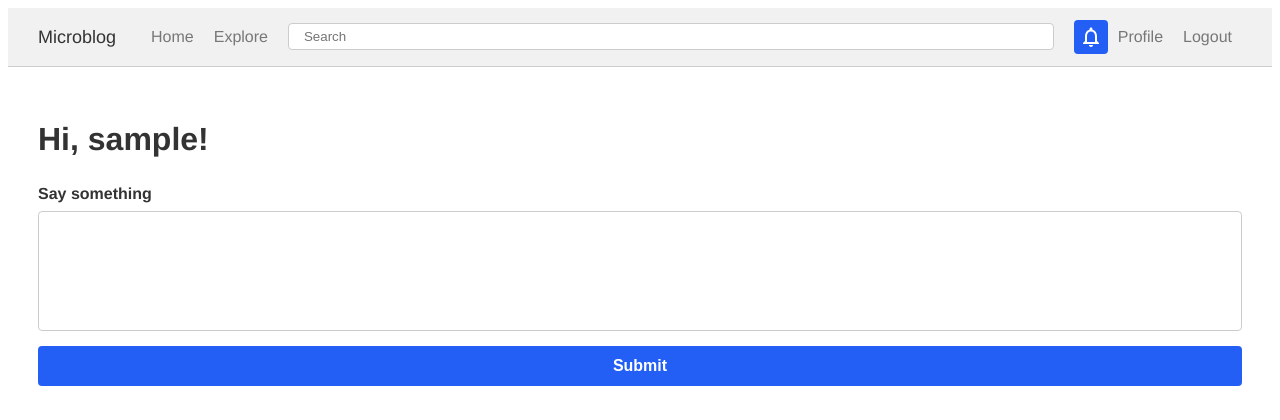
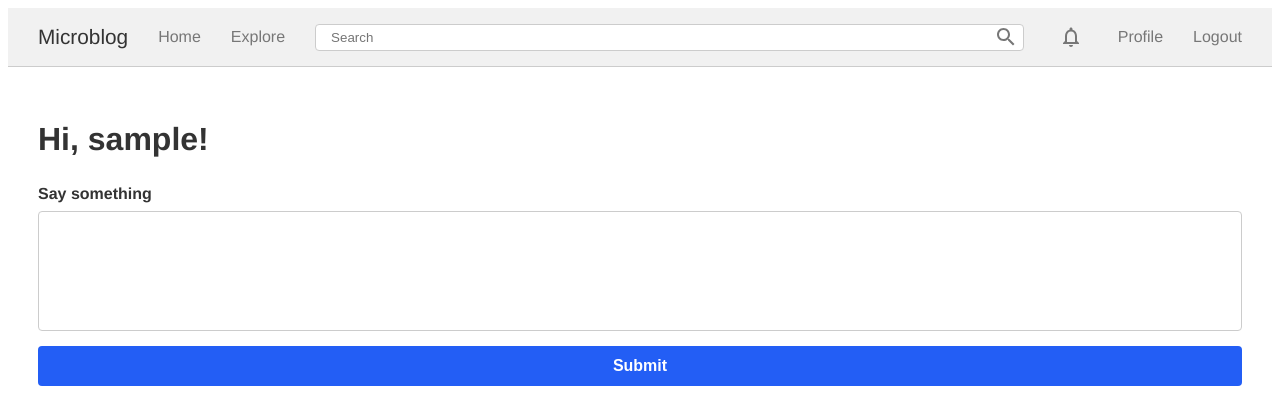
Before and after one commit to Nailheart/microblog, a Flask app: page / in a window 1280 px wide. Shown: the top 420 px of the page. Run offline with Flask 2, Linux system fonts and the light colour scheme; the visitor is signed in with stand-in values (Sample User, id 1); data comes from the database, SQL or seed files in the repository; data that the repository does not hold is empty; style sheets or scripts are compiled from the project's sources; some libraries are stand-ins or nearby versions.

Commit message:
Переделана навигация сайта

```diff
--- a/app/scss/blocks/header.scss
+++ b/app/scss/blocks/header.scss
@@ -4,27 +4,70 @@
   position: relative;
 }
 
+.header__container {
+  @include container;
+
+  display: flex;
+  align-items: center;
+  padding-top: 12px;
+  padding-bottom: 12px;
+}
+
+.header__logo {
+  font-size: 1.125rem;
+  line-height: 1;
+  margin-right: 15px;
+  z-index: 99;
+
+  @include media-min(md) { font-size: 1.3rem; }
+  @include media-min(lg) { margin-right: 30px; }
+}
+
 .header__search {
-  @include media-max(md) {
-    width: 90%;
-    margin-bottom: 10px;
-    order: -1;
-  }
-  @include media-min(md) {
-    width: 100%;
-    margin: 0 20px 0 10px;
-  }
+  width: 100%;
+  position: relative;
+  z-index: 99;
 }
 
 .header__search-input {
+  color: var(--color-dark-grey);
   width: 100%;
-  padding: 5px 15px;
+  padding: 5px 35px 5px 15px;
   border: 1px solid var(--color-border);
   border-radius: var(--border-radius);
   box-sizing: border-box;
+  transition: .2s;
 
   &:focus {
     outline: 1px solid var(--color-blue);
     border-color: var(--color-blue);
   }
 }
+
+.header__search-submit {
+  display: flex;
+  align-items: center;
+  justify-content: center;
+  color: var(--color-grey);
+  width: 35px;
+  height: 100%;
+  padding: 5px;
+  background-color: transparent;
+  border: none;
+  border-radius: var(--border-radius);
+  box-sizing: border-box;
+  cursor: pointer;
+  transition: .2s;
+  position: absolute;
+  top: 0;
+  right: 0;
+
+  &:hover,
+  &:focus-visible {
+    color: var(--color-dark-grey);
+  }
+}
+
+.header__notification {
+  z-index: 99;
+}
--- a/app/scss/blocks/nav.scss
+++ b/app/scss/blocks/nav.scss
@@ -1,12 +1,11 @@
 .nav {
-  @include container;
+  display: flex;
+  align-items: center;
+  gap: 0 15px;
+  width: 100%;
+
   @include media-max(md) {
     &--active {
-      .nav__header {
-        margin: 0 -15px;
-        padding: 0 15px;
-      }
-
       .nav__toggle-item {
         height: 0;
 
@@ -14,37 +13,21 @@
         &::after { transform: translate(0) rotate(-45deg); }
       }
 
-      .nav__content {
-        transform: translateX(0);
-        z-index: 9;
-      }
+      .nav__mobile { display: flex; }
     }
   }
-  @include media-min(md) {
-    display: flex;
-    align-items: center;
-    padding-top: 5px;
-    padding-bottom: 5px;
+  @include media-min(lg) {
+    gap: 0 30px;
   }
 }
 
 .nav__header {
-  @include media-max(md) {
-    display: flex;
-    align-items: center;
-    justify-content: space-between;
-  }
+  display: flex;
+  align-items: center;
+
   @include media-min(md) {
     margin-right: 10px;
   }
-}
-
-.nav__logo {
-  display: block;
-  font-size: 18px;
-  line-height: 1;
-  padding: 15px;
-  margin-left: -15px;
 }
 
 .nav__toggle {
@@ -52,12 +35,22 @@
   justify-content: center;
   align-items: center;
   flex-direction: column;
+  color: var(--color-grey);
   width: 24px;
   height: 24px;
+  margin-left: auto;
   padding: 0;
   background-color: transparent;
   border: none;
   cursor: pointer;
+  transition: .2s;
+  z-index: 99;
+  order: 3;
+
+  &:hover,
+  &:focus-visible {
+    color: var(--color-dark-grey);
+  }
 
   @include media-min(md) { display: none; }
 }
@@ -84,33 +77,8 @@
   &::after { transform: translateY(6px); }
 }
 
-.nav__content {
-  @include media-max(md) {
-    display: flex;
-    align-items: center;
-    justify-content: center;
-    flex-direction: column;
-    font-size: 22px;
-    font-weight: 700;
-    text-align: center;
-    width: 100vw;
-    height: calc(100vh - 49px);
-    background-color: var(--color-bg);
-    position: absolute;
-    top: calc(100% + 1px);
-    left: 0;
-    right: 0;
-    transform: translateX(-100%);
-    transition: .3s ease-in;
-  }
-  @include media-min(md) {
-    display: flex;
-    align-items: center;
-    width: 100%;
-  }
-}
-
 .nav__list {
+  display: none;
   list-style: none;
   margin: 0;
   padding-left: 0;
@@ -118,52 +86,65 @@
   @include media-min(md) {
     display: flex;
     align-items: center;
+  }
+}
 
-    &--left { margin-right: auto; }
-    &--right { margin-left: auto; }
-  }
+.nav__item {
+  margin-right: 15px;
+
+  &:last-child { margin-right: 0; }
+  @include media-min(lg) { margin-right: 30px; }
 }
 
 .nav__link {
   display: block;
   color: var(--color-grey);
   white-space: nowrap;
-  padding-top: 10px;
-  padding-bottom: 10px;
   transition: .2s;
 
   &:hover,
   &:focus-visible { color: var(--color-dark-grey); }
+}
 
-  @include media-min(md) { padding: 10px; }
+.nav__mobile {
+  display: none;
+  width: 100vw;
+  height: calc(100vh - 59px);
+  background-color: var(--color-bg);
+  box-sizing: border-box;
+  overflow: auto;
+  position: absolute;
+  top: 59px;
+  left: 0;
+  // transform: translateX(-100%);
+  // transition: .2s;
+  animation: .2s ease-in show-menu;
+  z-index: 98;
+}
 
-  &--message {
-    display: flex;
-    justify-content: center;
-    align-items: center;
-    color: var(--color-white);
-    padding: 5px 10px;
-    background-color: var(--color-blue);
-    border-radius: 4px;
-    position: relative;
+.nav__mobile-wrap {
+  display: flex;
+  flex-direction: column;
+  margin: auto;
+  padding: 30px;
+}
 
-    > svg { display: none; }
+.nav__mobile-link {
+  color: var(--color-dark-grey);
+  font-size: 1.5rem;
+  line-height: 1;
+  padding: 5px;
+  transition: .2s;
 
-    &:hover,
-    &:focus-visible {
-      color: var(--color-white);
-      background-color: var(--color-blue-hover);
-    }
+  &:not(:last-child) { margin-bottom: 10px; }
 
-    @include media-min(md) {
-      padding: 5px;
-
-      > svg { display: block; }
-      .nav__link-text { display: none; }
-    }
+  &:hover,
+  &:focus-visible {
+    color: var(--color-blue);
   }
 }
 
-.nav__link-badge {
-  @include badge;
+@keyframes show-menu {
+  from { transform: translateX(-100%); }
+  to { transform: translateX(0); }
 }
--- /dev/null
+++ b/app/scss/blocks/notification.scss
@@ -0,0 +1,30 @@
+.notification {
+  display: inline-flex;
+  align-items: center;
+  justify-content: center;
+  color: var(--color-grey);
+  padding: 5px;
+  border-radius: var(--border-radius);
+  position: relative;
+  transition: .2s;
+
+  &:hover,
+  &:focus-visible {
+    color: var(--color-dark-grey);
+  }
+
+  &--active {
+    color: var(--color-white);
+    background-color: var(--color-blue);
+
+    &:hover,
+    &:focus-visible {
+      color: var(--color-white);
+      background-color: var(--color-blue-hover);
+    }
+  }
+}
+
+.notification__badge {
+  @include badge;
+}
--- a/app/scss/common/global.scss
+++ b/app/scss/common/global.scss
@@ -51,3 +51,7 @@ p {
 svg {
   fill: currentColor;
 }
+
+.overflow-hidden {
+  overflow: hidden;
+}
--- a/app/scss/styles.scss
+++ b/app/scss/styles.scss
@@ -10,6 +10,7 @@
 // Blocks
 @import "blocks/header";
 @import "blocks/nav";
+@import "blocks/notification";
 @import "blocks/main";
 @import "blocks/auth";
 @import "blocks/error";
--- a/app/templates/base.html
+++ b/app/templates/base.html
@@ -15,17 +15,15 @@
 </head>
 <body>
   <header class="header">
-    <nav class="nav">
-      <div class="nav__header">
-        <a class="nav__logo" href="{{ url_for('main.index') }}">Microblog</a>
+    <div class="header__container">
+      <a class="header__logo" href="{{ url_for('main.index') }}">Microblog</a>
 
+      <nav class="nav">
         <button class="nav__toggle" type="button" aria-label="Toggle navigation">
           <span class="nav__toggle-item"></span>
         </button>
-      </div>
 
-      <div class="nav__content">
-        <ul class="nav__list nav__list--left">
+        <ul class="nav__list">
           <li class="nav__item">
             <a class="nav__link" href="{{ url_for('main.index') }}">{{ _('Home') }}</a>
           </li>
@@ -37,30 +35,35 @@
         {% if g.search_form %}
           <form class="header__search" method="get" action="{{ url_for('main.search') }}">
             {{ g.search_form.q(size=20, class='header__search-input', placeholder=g.search_form.q.label.text) }}
+            <button class="header__search-submit" type="submit">
+              <svg class="header__search-icon" xmlns="http://www.w3.org/2000/svg" height="24px" viewBox="0 0 24 24" width="24px" fill="currentColor">
+                <path d="M15.5 14h-.79l-.28-.27C15.41 12.59 16 11.11 16 9.5 16 5.91 13.09 3 9.5 3S3 5.91 3 9.5 5.91 16 9.5 16c1.61 0 3.09-.59 4.23-1.57l.27.28v.79l5 4.99L20.49 19l-4.99-5zm-6 0C7.01 14 5 11.99 5 9.5S7.01 5 9.5 5 14 7.01 14 9.5 11.99 14 9.5 14z" />
+              </svg>
+            </button>
           </form>
         {% endif %}
 
-        <ul class="nav__list nav__list--right">
+        {% if not current_user.is_anonymous %}
+          {% set new_messages = current_user.new_messages() %}
+          <a class="notification header__notification {% if new_messages %}notification--active{% endif %}" href="{{ url_for('main.messages') }}" aria-label="{{ _('Messages') }}">
+
+            {# TODO: переделать ссылку на svg иконку url_for #}
+            <svg xmlns="http://www.w3.org/2000/svg" height="24px" viewBox="0 0 24 24" width="24px" fill="currentColor">
+              <path d="M12 22c1.1 0 2-.9 2-2h-4c0 1.1.9 2 2 2zm6-6v-5c0-3.07-1.63-5.64-4.5-6.32V4c0-.83-.67-1.5-1.5-1.5s-1.5.67-1.5 1.5v.68C7.64 5.36 6 7.92 6 11v5l-2 2v1h16v-1l-2-2zm-2 1H8v-6c0-2.48 1.51-4.5 4-4.5s4 2.02 4 4.5v6z" />
+            </svg>
+
+            <span id="message_count" class="notification__badge" style="visibility: {% if new_messages %}visible{% else %}hidden{% endif %};">
+              {{ new_messages }}
+            </span>
+          </a>
+        {% endif %}
+
+        <ul class="nav__list">
           {% if current_user.is_anonymous %}
             <li class="nav__item">
               <a class="nav__link" href="{{ url_for('auth.login') }}">{{ _('Login') }}</a>
             </li>
           {% else %}
-            <li class="nav__item">
-              <a class="nav__link nav__link--message" href="{{ url_for('main.messages') }}" aria-label="{{ _('Messages') }}">
-                <span class="nav__link-text">{{ _('Messages') }}</span>
-
-                {# TODO: переделать ссылку на svg иконку #}
-                <svg class="nav__link-icon" width="24" height="24" aria-label="{{ _('icon messages') }}">
-                  <use href="{{ url_for('static', filename='img/sprite.svg#notifications').replace("%23", "#") }}"></use>
-                </svg>
-
-                {% set new_messages = current_user.new_messages() %}
-                <span id="message_count" class="nav__link-badge" style="visibility: {% if new_messages %}visible{% else %}hidden{% endif %};">
-                  {{ new_messages }}
-                </span>
-              </a>
-            </li>
             <li class="nav__item">
               <a class="nav__link" href="{{ url_for('main.user', username=current_user.username) }}">{{ _('Profile') }}</a>
             </li>
@@ -69,8 +72,22 @@
             </li>
           {% endif %}
         </ul>
-      </div>
-    </nav>
+
+        <div class="nav__mobile">
+          <div class="nav__mobile-wrap">
+            <a class="nav__mobile-link" href="{{ url_for('main.index') }}">{{ _('Home') }}</a>
+            <a class="nav__mobile-link" href="{{ url_for('main.explore') }}">{{ _('Explore') }}</a>
+
+            {% if current_user.is_anonymous %}
+              <a class="nav__mobile-link" href="{{ url_for('auth.login') }}">{{ _('Login') }}</a>
+            {% else %}
+              <a class="nav__mobile-link" href="{{ url_for('main.user', username=current_user.username) }}">{{ _('Profile') }}</a>
+              <a class="nav__mobile-link" href="{{ url_for('auth.logout') }}">{{ _('Logout') }}</a>
+            {% endif %}
+          </div>
+        </div>
+      </nav>
+    </div>
   </header>
 
   <main class="main">
@@ -110,6 +127,7 @@
   <script src="{{ url_for('static', filename='js/main.min.js') }}"></script>
   <script>
     // TODO: переделать на нитивный js
+    // вывести в консоль атрибуты с функции перевода
 
     // Перевод постов
     function translate(sourceElem, destElem, sourceLang, destLang) {
@@ -127,11 +145,14 @@
 
     // Отображаем колочество непрочитаных сообщений
     function set_message_count(n) {
+      const notification = document.querySelector('.notification');
       const message_count = document.querySelector('#message_count');
 
       if (n) {
+        notification.classList.add('notification--active');
         message_count.style.visibility = 'visible';
       } else {
+        notification.classList.remove('notification--active');
         message_count.style.visibility = 'hidden';
       }
 
@@ -152,21 +173,21 @@
       $(() => {
         let since = 0;
         setInterval(() => {
-          $.ajax('{{ url_for('main.notifications') }}?since=' + since).done(
-            (notifications) => {
-              for (let i = 0; i < notifications.length; i++) {
-                switch (notifications[i].name) {
-                  case 'unread_message_count':
-                    set_message_count(notifications[i].data);
-                    break;
-                  case 'task_progress':
-                    set_task_progress(notifications[i].data.task_id, notifications[i].data.progress);
-                    break;
-                }
-                since = notifications[i].timestamp;
+          fetch('{{ url_for('main.notifications') }}?since=' + since)
+          .then((data) => data.json())
+          .then((notifications) => {
+            notifications.forEach((notification) => {
+              switch (notification.name) {
+                case 'unread_message_count':
+                  set_message_count(notification.data);
+                  break;
+                case 'task_progress': {# TODO: перечитать главу розобраться как работает redis #}
+                  set_task_progress(notification.data.task_id, notification.data.progress);
+                  break;
               }
-            }
-          );
+              since = notification.timestamp;
+            });
+          });
         }, 10000);
       });
     {% endif %}
```
Also changed, not shown: app/static/img/search.svg (added), app/static/img/sprite.svg.
